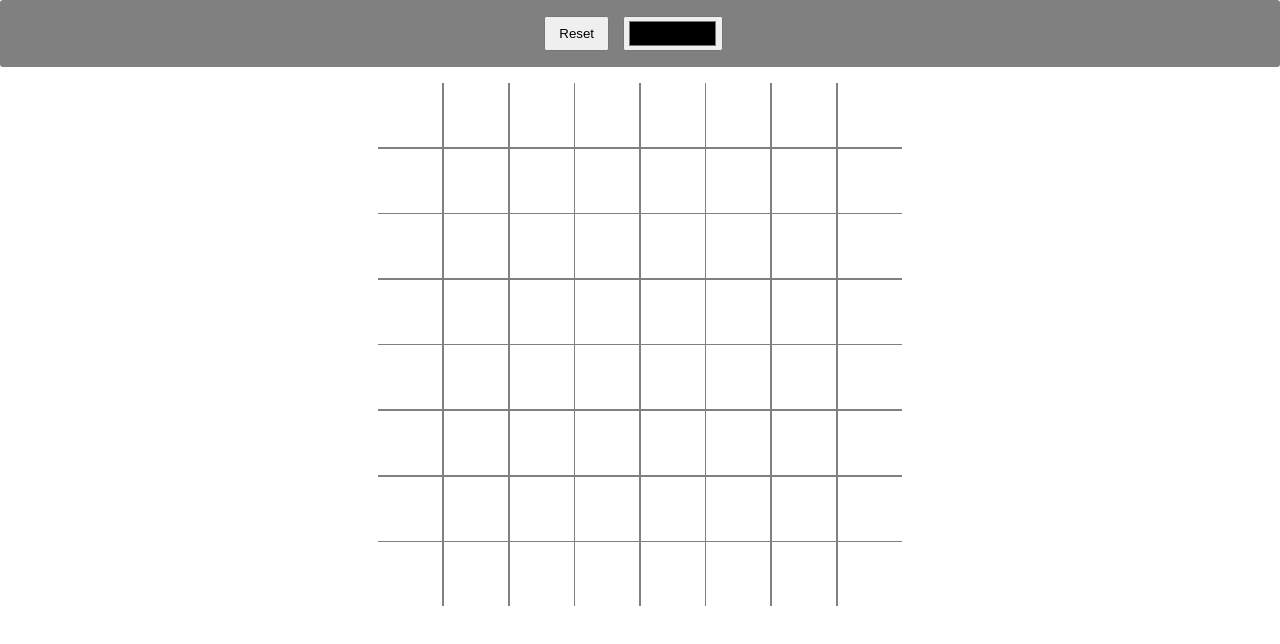
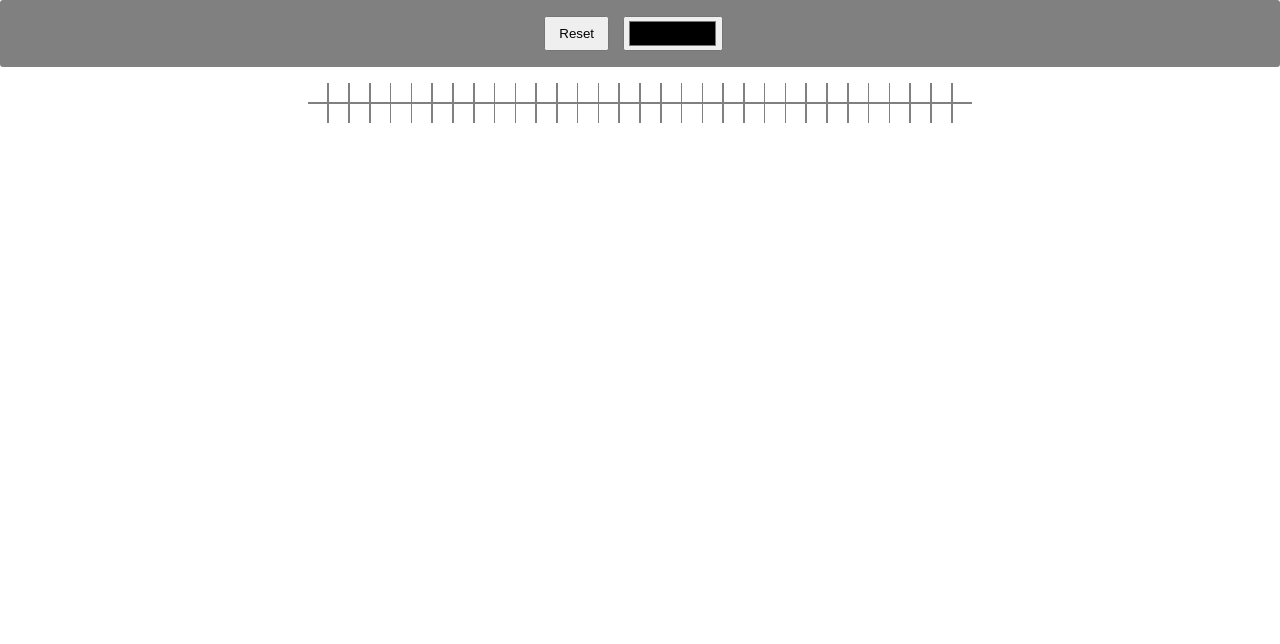
Before and after one commit to ashetonsm/pixel-canvas, a Vue app: page / in a window 1280 px wide. Shown: the top 644 px of the page. Built offline with nearby package versions, Linux system fonts and the light colour scheme; the HTML template or start-up script is replaced by a standard one.

Commit message:
Adjusted pixel sizing for the larger canvas.

```diff
--- a/src/assets/style.css
+++ b/src/assets/style.css
@@ -1,17 +1,9 @@
-* {
-    margin: 0;
-    padding: 0;
-}
-
-html, body {
-    height: 100%;
-    margin: 0; padding: 0;
-}
-
 body {
     display: flex;
     justify-content: center;
     align-items: center;
+    height: 100%;
+    margin: 0; padding: 0;
 }
 
 #app {
@@ -51,7 +43,7 @@ button, input {
 .grid {
     background-color: gray;
     display: grid;
-    grid-template-columns: repeat(8, 1fr);
+    grid-template-columns: repeat(32, 1fr);
     grid-auto-rows: auto;
     grid-gap: 0.1em;
 }
@@ -59,11 +51,11 @@ button, input {
 .pixel {
     background-color: white;
     max-width: 108px;
-    width: 5vw;
-    min-width: 36px;
+    width: 1.5vw;
+    min-width: 8px;
     max-height: 108px;
-    height: 5vw;
-    min-height: 36px;
+    height: 1.5vw;
+    min-height: 8px;
     justify-content: center;
     align-items: center;
 }
```
